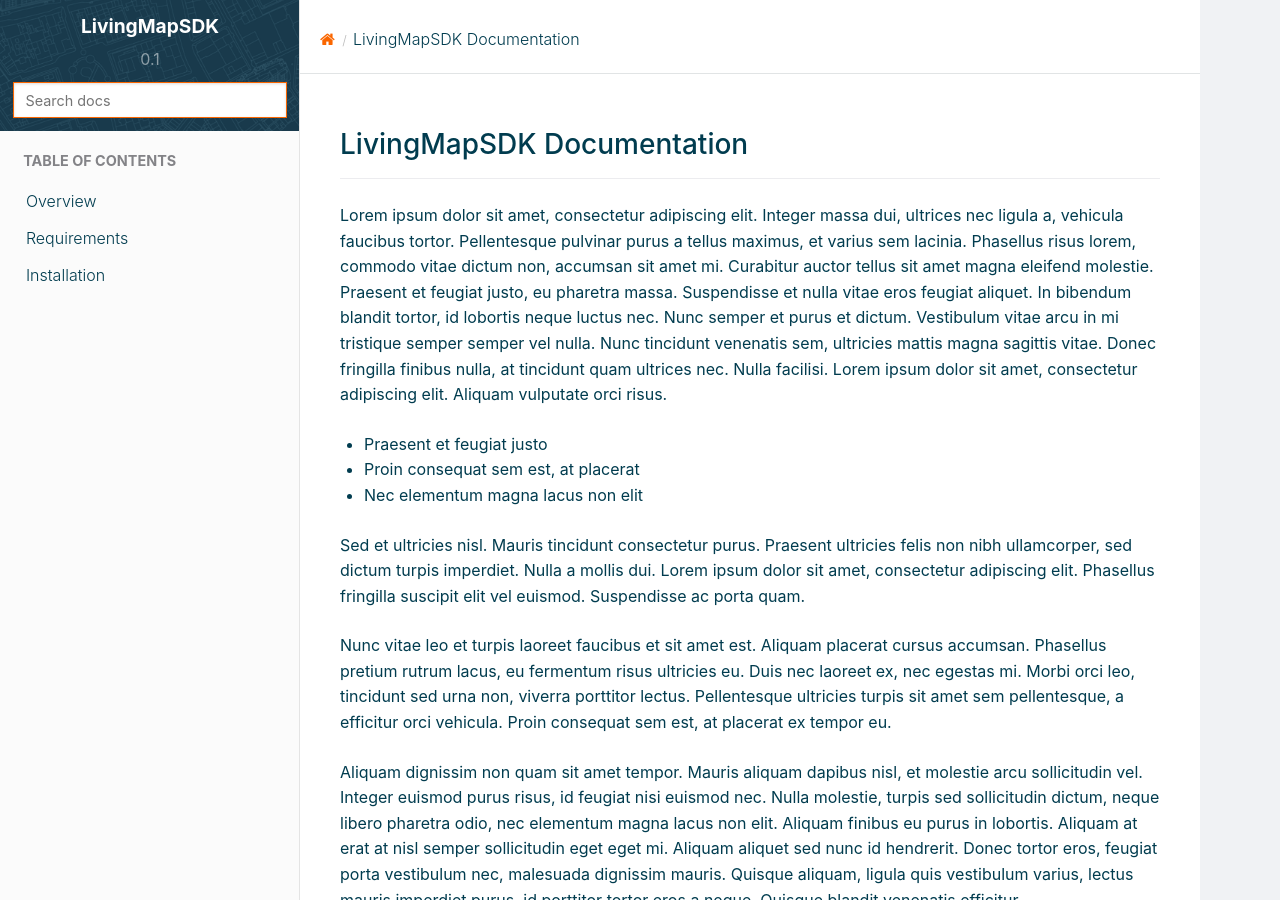
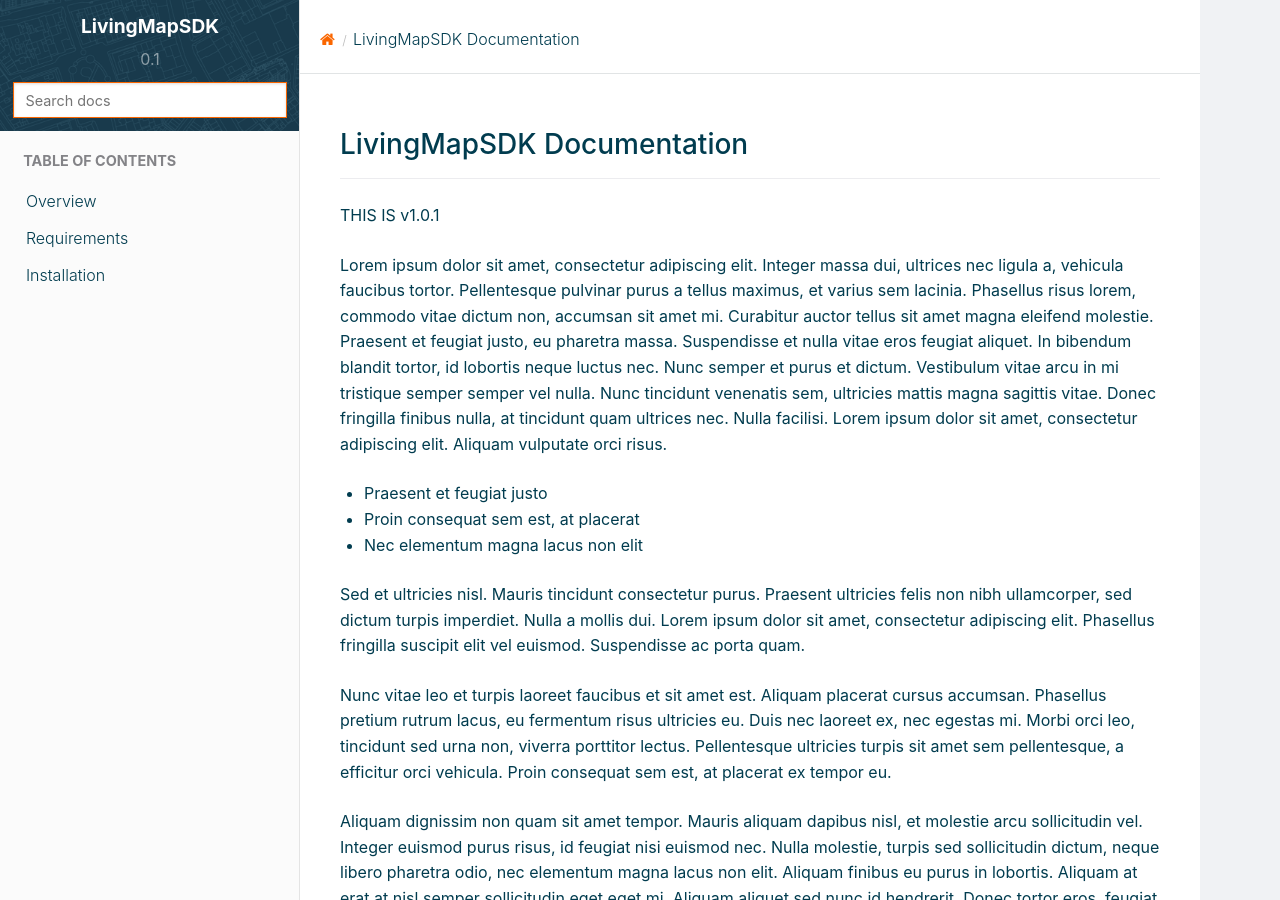
Before and after one commit to iamphilrae/livingmap-docs-testbed, a Sphinx documentation site: the page built from source/index.rst, in a window 1280 px wide and 900 px high. Built offline with Sphinx 7.4.7 and the Read the Docs theme 2.0.0, drawn with Linux system fonts in a browser that asks for light colours.

Commit message:
Testing v1.0.1

```diff
--- a/source/index.rst
+++ b/source/index.rst
@@ -3,6 +3,8 @@
 ==========================
 LivingMapSDK Documentation
 ==========================
+
+THIS IS v1.0.1
 
 Lorem ipsum dolor sit amet, consectetur adipiscing elit. Integer massa dui, ultrices nec ligula a, vehicula faucibus tortor. Pellentesque pulvinar purus a tellus maximus, et varius sem lacinia. Phasellus risus lorem, commodo vitae dictum non, accumsan sit amet mi. Curabitur auctor tellus sit amet magna eleifend molestie. Praesent et feugiat justo, eu pharetra massa. Suspendisse et nulla vitae eros feugiat aliquet. In bibendum blandit tortor, id lobortis neque luctus nec. Nunc semper et purus et dictum. Vestibulum vitae arcu in mi tristique semper semper vel nulla. Nunc tincidunt venenatis sem, ultricies mattis magna sagittis vitae. Donec fringilla finibus nulla, at tincidunt quam ultrices nec. Nulla facilisi. Lorem ipsum dolor sit amet, consectetur adipiscing elit. Aliquam vulputate orci risus.
 
```
